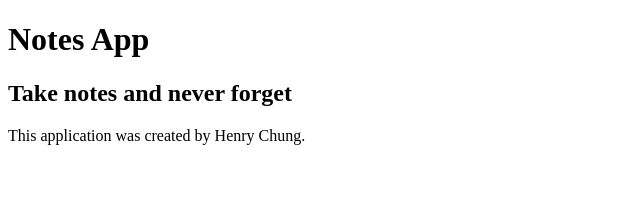
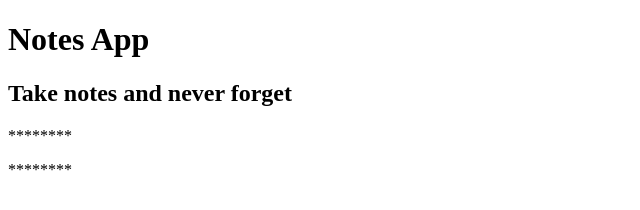
Before and after one commit to chungthehao/Andrew_JS, a plain HTML site: page notes-app/index.html in a window 1280 px wide. Shown: the whole page, without its empty margins (0-640 px from the left). Drawn offline with Linux system fonts and the light colour scheme.

Commit message:
DOM Manipulation

```diff
--- a/notes-app/index.html
+++ b/notes-app/index.html
@@ -2,16 +2,17 @@
 
 <html>
     <head>
-        <script>
+        <!-- <script>
             console.log('abc')
-        </script>
-        <script src="./notes-app.js"></script>
+        </script> -->
+        <!-- <script src="./notes-app.js"></script> -->
     </head>
     <body>
         <h1>Notes App</h1>
         <h2>Take notes and never forget</h2>
-        <p>
-            This application was created by Henry Chung.
-        </p>
+        <p>This application was created by Henry Chung.</p>
+        <p>Some text</p>
+
+        <script src="./notes-app.js"></script>
     </body>
 </html>
--- a/notes-app/notes-app.js
+++ b/notes-app/notes-app.js
@@ -1 +1,23 @@
-console.log('123')
+/**
+ * DOM - Document Object Model
+ *
+ * - The HTML document is modeled using a javascript object and that object is called 'document'.
+ * - This is not an object that we create.
+ * - It's an object provided to us by the browser.
+ */
+
+ // * Query and remove the first element in the document
+// const p = document.querySelector('p')
+// // console.log(p)
+// p.remove()
+
+// * Query all and remove
+const ps = document.querySelectorAll('p')
+console.log(ps)
+ps.forEach(function (p) {
+    // p.remove()
+
+    // console.log(p.textContent) // read the value
+
+    p.textContent = '********' // write the value (change the text)
+})
```
